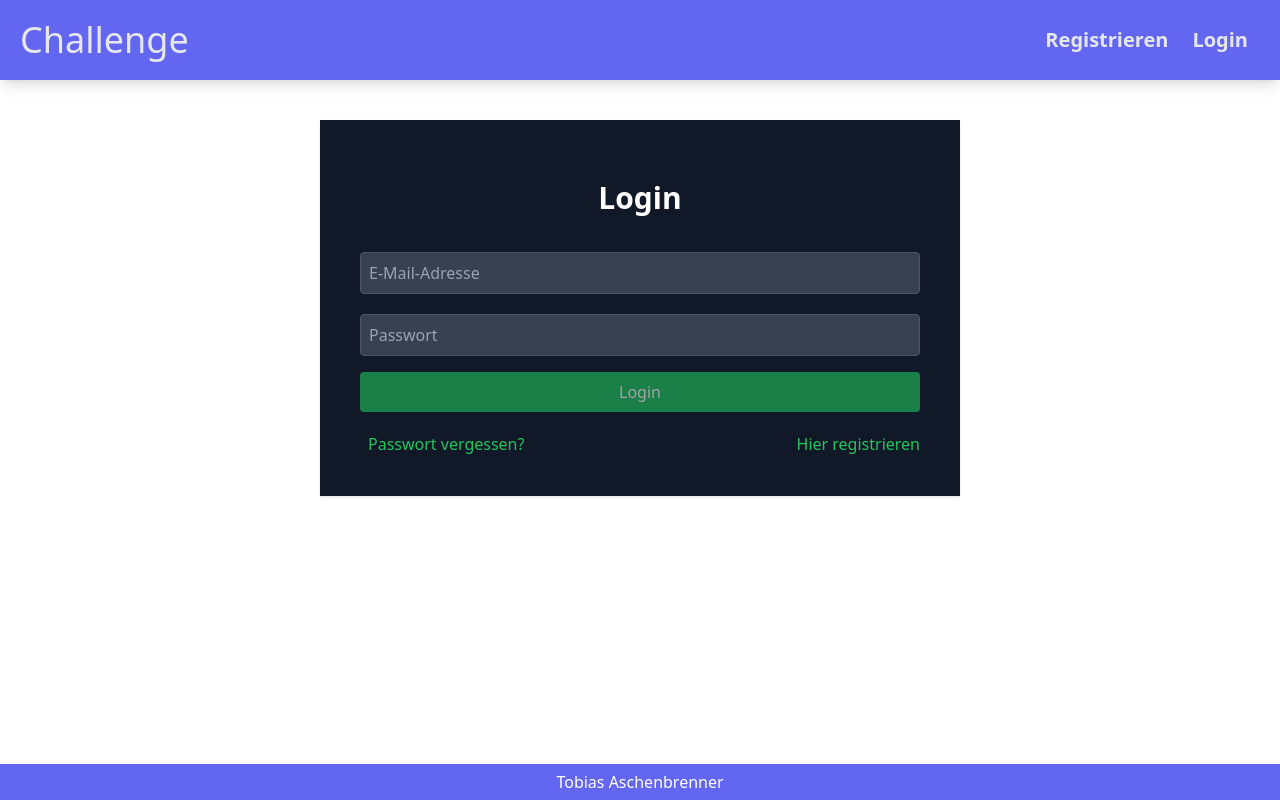
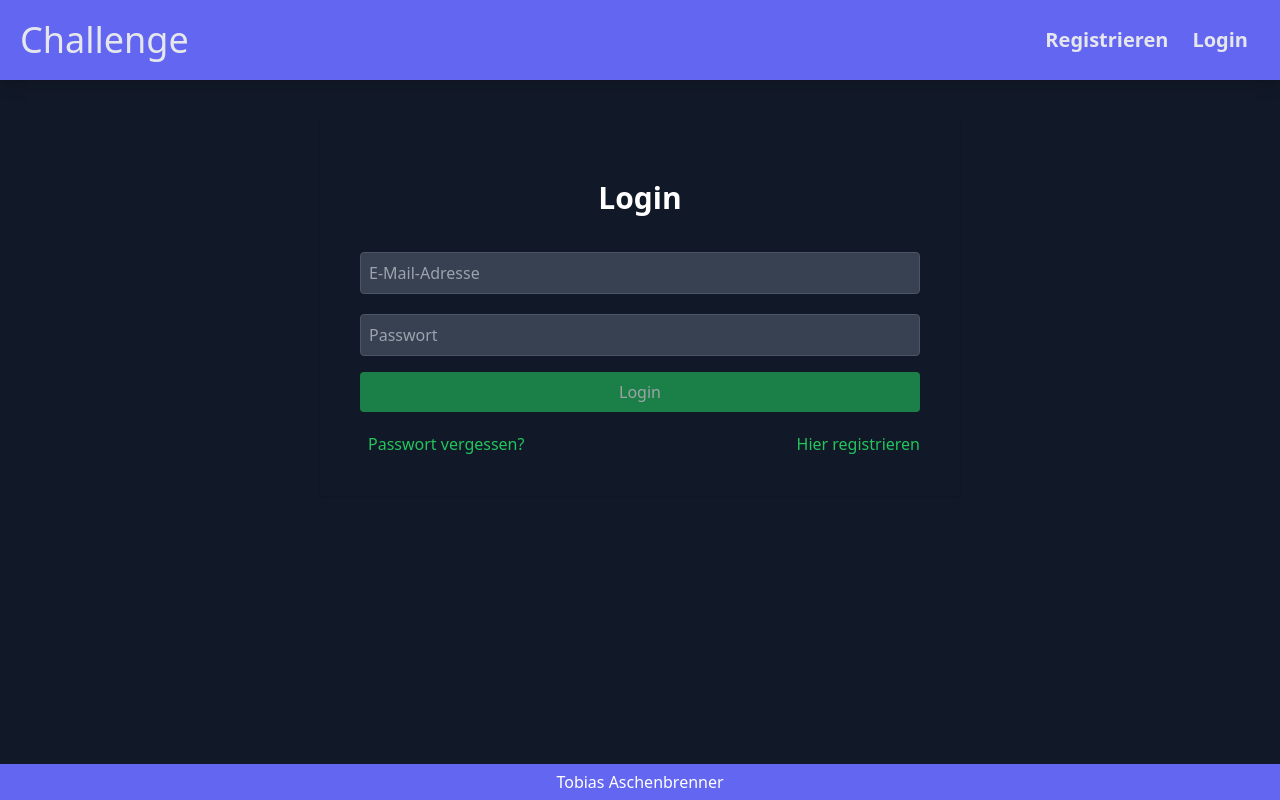
Before and after one commit to TobiasAschenbrenner/case-study-frontend, an Angular app: page /login in a window 1280 px wide. Built offline with nearby package versions, Linux system fonts and the light colour scheme.

Commit message:
💄 Update app component with consistent background color

```diff
--- a/src/app/app.component.html
+++ b/src/app/app.component.html
@@ -1,3 +1,5 @@
-<app-header />
-<router-outlet />
-<app-footer />
+<div class="bg-gray-900 min-h-screen">
+  <app-header />
+  <router-outlet />
+  <app-footer />
+</div>
```
